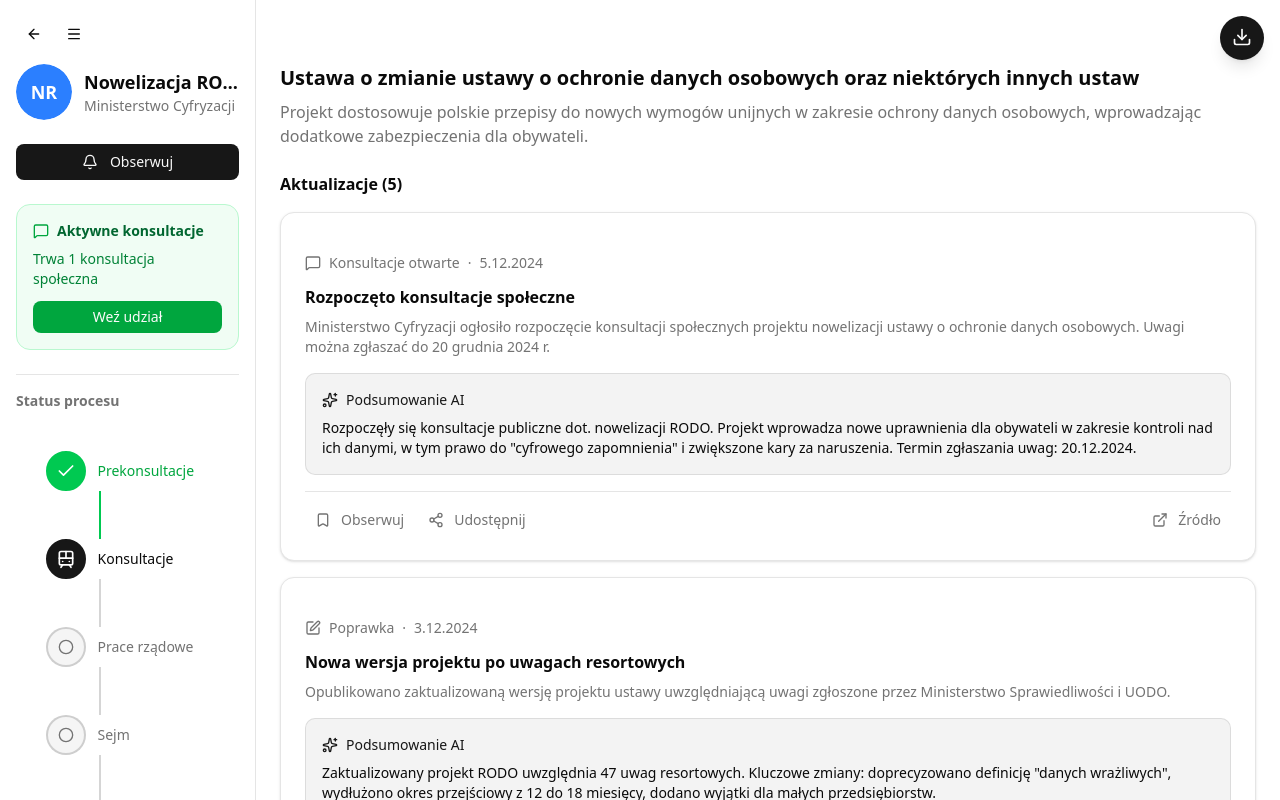
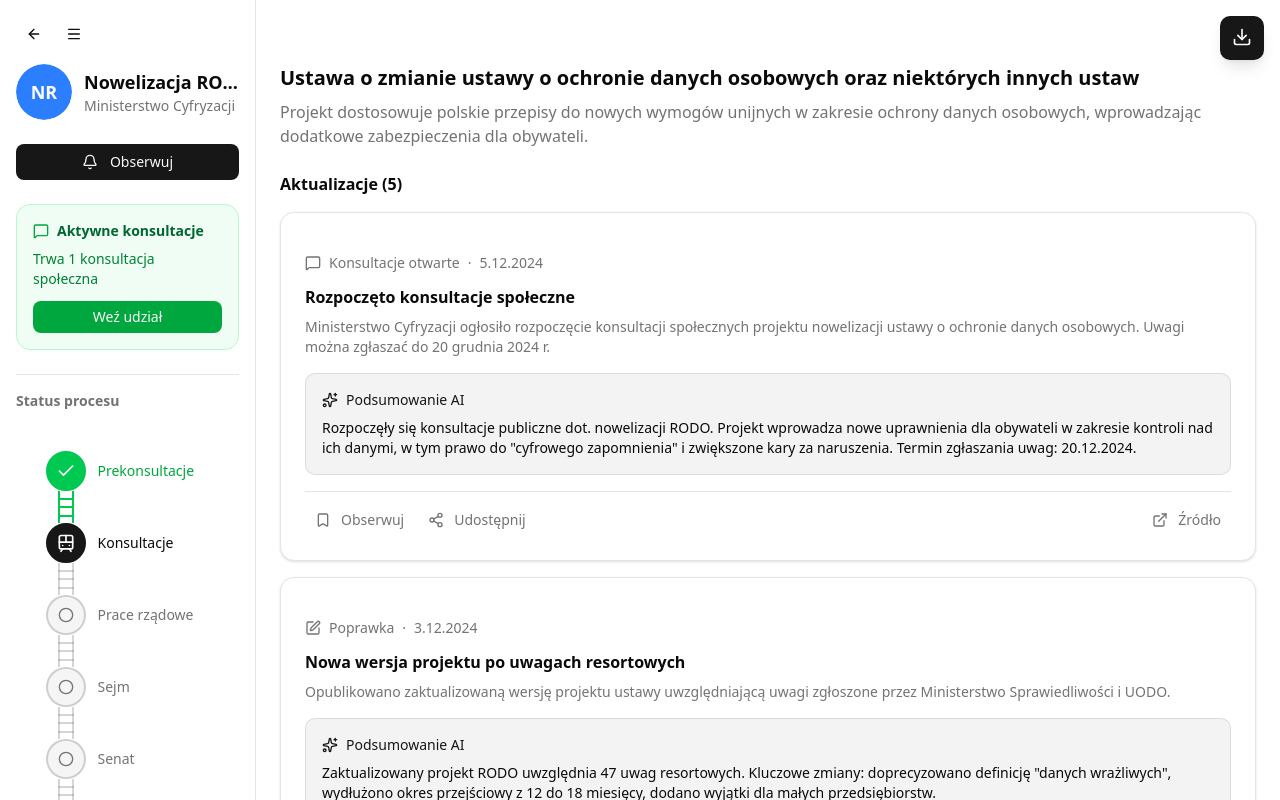
Before and after one commit to k3rasjan/legistacja, a Next.js app: page /ustawa/1 in a window 1280 px wide. Shown: the top 800 px of the page. Built offline with nearby package versions, Linux system fonts and the light colour scheme.

Commit message:
Bugfixes

```diff
--- a/src/app/ustawa/[id]/page.tsx
+++ b/src/app/ustawa/[id]/page.tsx
@@ -35,8 +35,8 @@ export default async function UstawaPage({ params }: PageProps) {
       <HamburgerMenu offsetLeft />
 
       {/* Back arrow next to hamburger menu */}
-      <Link href="/" className="fixed top-4 left-4 z-50">
-        <Button variant="ghost" size="icon">
+      <Link href="/" className="fixed top-4 left-4 z-40">
+        <Button variant="ghost" size="icon" className="bg-background rounded-lg">
           <ArrowLeft className="h-5 w-5" />
         </Button>
       </Link>
--- a/src/components/layout/HamburgerMenu.tsx
+++ b/src/components/layout/HamburgerMenu.tsx
@@ -26,7 +26,7 @@ export function HamburgerMenu({ offsetLeft = false }: HamburgerMenuProps) {
       <Button
         variant="ghost"
         size="icon"
-        className={`fixed top-4 z-50 ${offsetLeft ? 'left-14' : 'left-4'}`}
+        className={`fixed top-4 z-50 bg-background rounded-lg ${offsetLeft ? 'left-14' : 'left-4'}`}
         onClick={() => setIsOpen(!isOpen)}
       >
         {isOpen ? <X className="h-6 w-6" /> : <Menu className="h-6 w-6" />}
--- a/src/components/ustawa/DocumentHistory.tsx
+++ b/src/components/ustawa/DocumentHistory.tsx
@@ -28,7 +28,7 @@ export function DocumentHistory({ versions }: DocumentHistoryProps) {
       {/* Download Icon Button */}
       <button
         onClick={() => setIsOpen(true)}
-        className="fixed top-4 right-4 z-50 w-11 h-11 flex items-center justify-center bg-primary text-primary-foreground rounded-full shadow-lg hover:bg-primary/90 transition-colors"
+        className="fixed top-4 right-4 z-50 w-11 h-11 flex items-center justify-center bg-primary text-primary-foreground rounded-lg shadow-lg hover:bg-primary/90 transition-colors"
         title="Pobierz dokumenty"
       >
         <Download className="h-5 w-5 -mt-0.5" />
--- a/src/components/ustawa/TrainStatusBar.tsx
+++ b/src/components/ustawa/TrainStatusBar.tsx
@@ -29,8 +29,9 @@ export function TrainStatusBar({ currentStatus }: TrainStatusBarProps) {
         const isFuture = index > currentIndex;
 
         return (
-          <div key={stage.key} className="flex flex-col items-center">
-            <div className="flex items-center gap-3">
+          <div key={stage.key} className="flex items-start gap-3">
+            {/* Icon column with connecting line */}
+            <div className="flex flex-col items-center">
               <div
                 className={`
                   w-10 h-10 rounded-full flex items-center justify-center border-2 transition-all
@@ -44,9 +45,28 @@ export function TrainStatusBar({ currentStatus }: TrainStatusBarProps) {
                 {isCurrent && <Train className="h-5 w-5" />}
                 {isFuture && <Circle className="h-4 w-4" />}
               </div>
+              {index < stages.length - 1 && (
+                <div className="h-8 w-4 relative flex justify-between">
+                  {/* Left rail */}
+                  <div className={`w-0.5 h-full ${index < currentIndex ? 'bg-green-500' : 'bg-muted-foreground/30'}`} />
+                  {/* Right rail */}
+                  <div className={`w-0.5 h-full ${index < currentIndex ? 'bg-green-500' : 'bg-muted-foreground/30'}`} />
+                  {/* Cross ties */}
+                  <div className="absolute inset-0 flex flex-col justify-evenly">
+                    {[0, 1, 2].map((i) => (
+                      <div
+                        key={i}
+                        className={`w-full h-0.5 ${index < currentIndex ? 'bg-green-500' : 'bg-muted-foreground/30'}`}
+                      />
+                    ))}
+                  </div>
+                </div>
+              )}
+            </div>
+            {/* Label */}
             <span
               className={`
-                  text-sm font-medium w-28
+                text-sm font-medium w-28 pt-2.5
                 ${isPast ? 'text-green-600' : ''}
                 ${isCurrent ? 'text-foreground font-bold' : ''}
                 ${isFuture ? 'text-muted-foreground' : ''}
@@ -54,16 +74,6 @@ export function TrainStatusBar({ currentStatus }: TrainStatusBarProps) {
             >
               {stage.label}
             </span>
-            </div>
-
-            {index < stages.length - 1 && (
-              <div
-                className={`
-                  w-0.5 h-12 ml-[-3.5rem]
-                  ${index < currentIndex ? 'bg-green-500' : 'bg-muted-foreground/30'}
-                `}
-              />
-            )}
           </div>
         );
       })}
```
Lines whose indentation alone changed are shown as unchanged.
